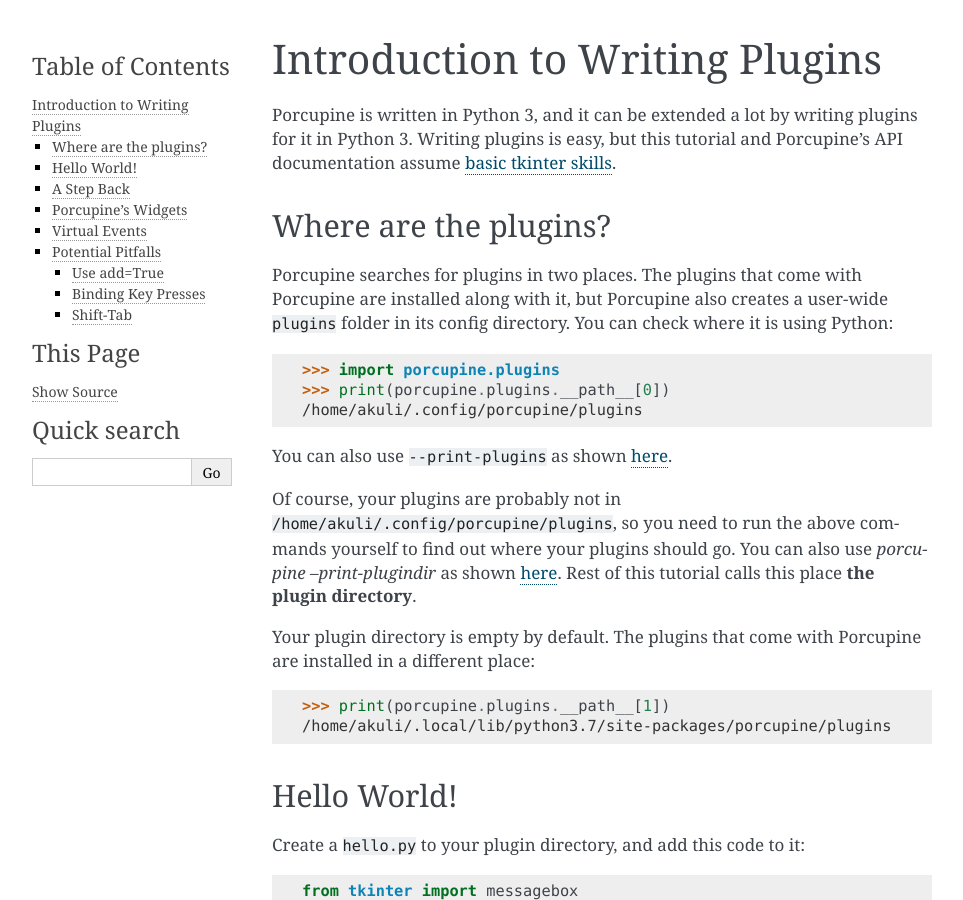
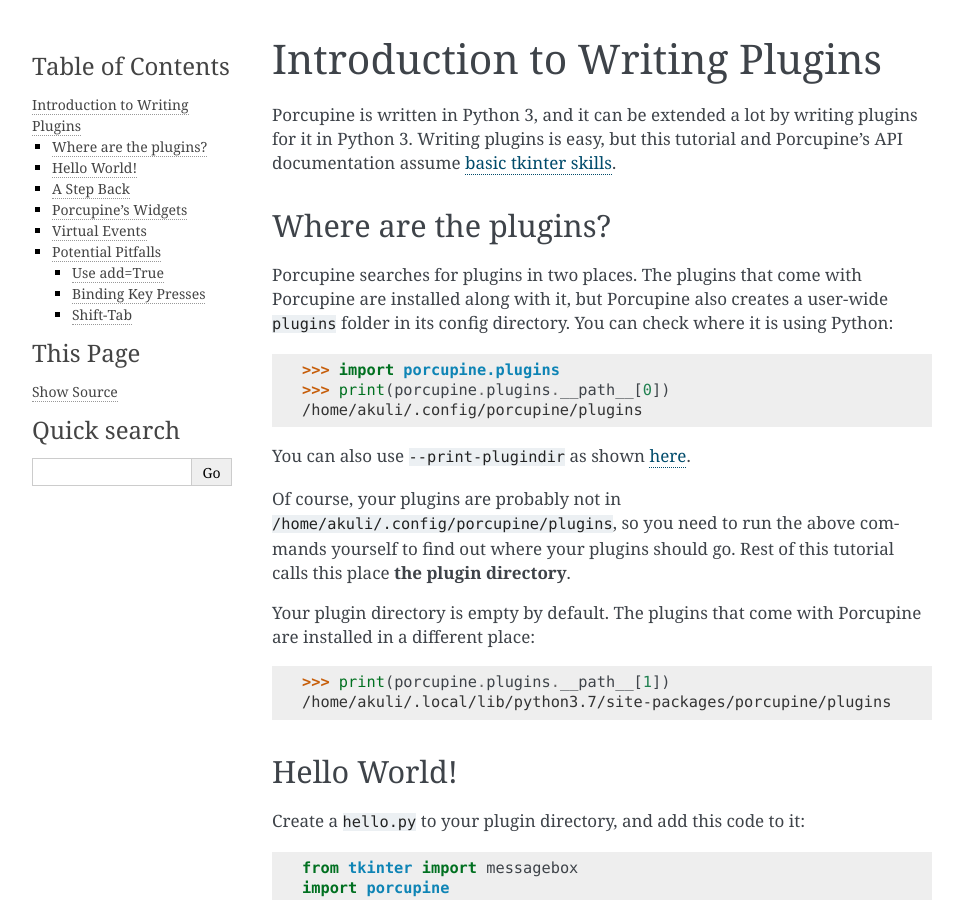
Before and after one commit to Akuli/porcupine, a Sphinx documentation site: the page built from docs/plugin-intro.rst, in a window 1280 px wide and 900 px high. Shown: the whole window, without its empty margins (148-1111 px from the left). Built offline with Sphinx 7.4.7, drawn with Linux system fonts in a browser that asks for light colours; some of the changed text lies outside the part shown.

Commit message:
porcu command

```diff
--- a/docs/plugin-intro.rst
+++ b/docs/plugin-intro.rst
@@ -24,13 +24,11 @@
    >>> print(porcupine.plugins.__path__[0])
    /home/akuli/.config/porcupine/plugins
 
-You can also use ``--print-plugins`` as shown :source:`here <more_plugins/>`.
+You can also use ``--print-plugindir`` as shown :source:`here <more_plugins/>`.
 
 Of course, your plugins are probably not in ``/home/akuli/.config/porcupine/plugins``,
 so you need to run the above commands yourself to find out where your plugins
-should go. You can also use `porcupine --print-plugindir` as shown
-:source:`here <more_plugins/>`. Rest of this tutorial calls this place
-**the plugin directory**.
+should go. Rest of this tutorial calls this place **the plugin directory**.
 
 Your plugin directory is empty by default. The plugins that come with Porcupine
 are installed in a different place::
--- a/setup.py
+++ b/setup.py
@@ -47,7 +47,7 @@
         'porcupine': ['images/*'],
     },
     entry_points={
-        'gui_scripts': ['porcupine = porcupine.__main__:main'],
+        'gui_scripts': ['porcu = porcupine.__main__:main'],
     },
     zip_safe=False,
     **find_metadata()       # must not end with , before python 3.5
```
Also changed, not shown: other parts of docs/plugin-intro.rst (+5 -1 lines).
